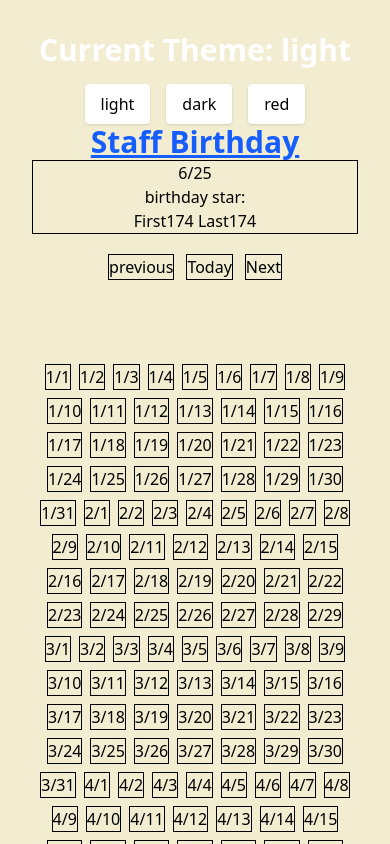
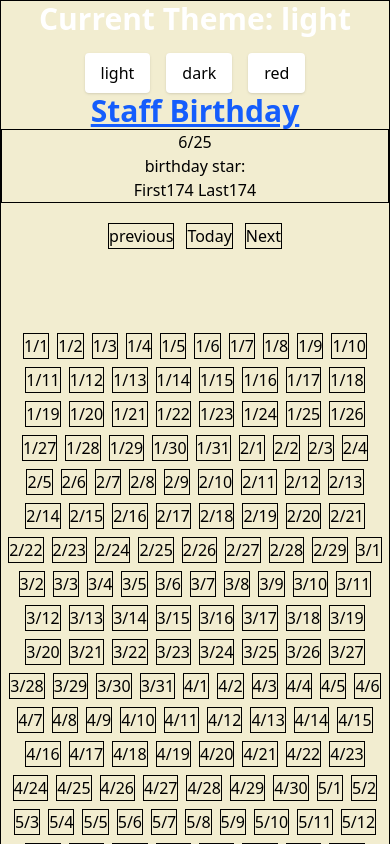
Before and after one commit to edpau/bdaytracker-frontend, a React (Vite) app: page / in a window 390 px wide. Shown: the top 844 px of the page. Built offline with nearby package versions, Linux system fonts and the light colour scheme; no server answers.

Commit message:
style: apply container layout for responsive design with Tailwind

```diff
--- a/src/App.tsx
+++ b/src/App.tsx
@@ -127,7 +127,8 @@ function App() {
   };
 
   return (
-    <div className="bg-background min-h-screen p-8 text-center">
+    <div className="bg-background min-h-screen text-center">
+      <div className="container mx-auto border">
         {/* theme controller */}
         <div className="flex flex-col items-center justify-center gap-4 text-white">
           <h1 className="text-3xl font-bold">Current Theme: {theme}</h1>
@@ -162,7 +163,9 @@ function App() {
               <p>birthday star:</p>
               <ul>
                 {staffByDay[currentDateIndex]?.map((staff) => (
-                <li key={staff.id}>{`${staff.firstName} ${staff.lastName}`}</li>
+                  <li
+                    key={staff.id}
+                  >{`${staff.firstName} ${staff.lastName}`}</li>
                 ))}
               </ul>
             </>
@@ -200,6 +203,7 @@ function App() {
           })}
         </div>
       </div>
+    </div>
   );
 }
 
```
Lines whose indentation alone changed are shown as unchanged.
